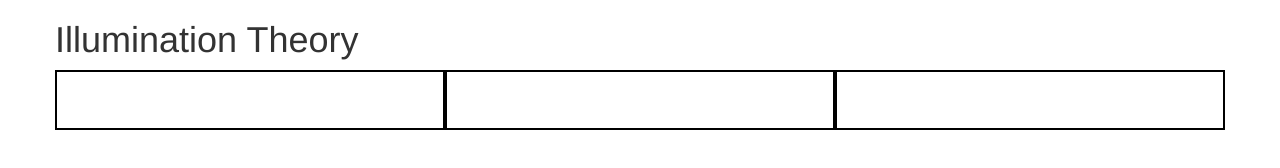
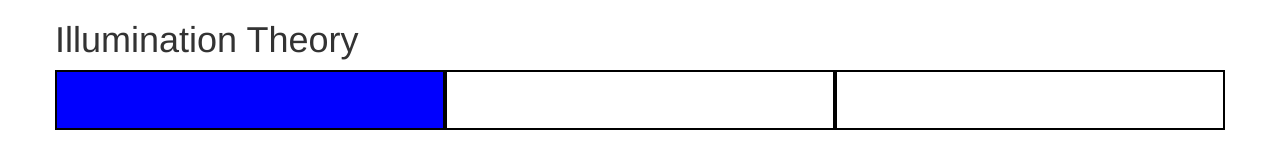
Before and after one commit to nzoLogic/Illuminate, a plain HTML site: page index.html in a window 1280 px wide. Drawn offline with nearby package versions, Linux system fonts and the light colour scheme.

```diff
--- a/app.js
+++ b/app.js
@@ -1,18 +1,28 @@
 console.log('app.js loaded');
-$(document).ready(function(){
+$(document).ready(function() {
 
-  console.log("jQuery online");
-  var test = $('#one');
-  $(test).data({square: 'hey'});
-  console.log(test.data(), test);
+    console.log("jQuery online");
+    var test = $('#one');
+    $(test).data({
+        square: 'hey'
+    });
+    $('.square').on('click', checkOrder);
+    randomizeOrder($('main').children());
+    blink(test);
+    //function that randomizes key:value assignments for each child of main !!FIX THIS !!!!
+    function blink(block){
+      // console.log('blink function');
+      $(block).delay(1000).addClass('lit');
+    }
+    function randomizeOrder(parent) {
+        var box = parent[Math.floor(Math.random()* parent.length)];
+        console.log($(this).data(dataMap));
+    }
 
-  $('.square').on('click', checkOrder);
-  console.log($('.game-board').children());
-  function checkOrder(){
-    console.log($(this).data('square') === 'hey');
-  }
-
-  function randomizeOrder(){
-
-  }
+    function checkOrder() {
+        console.log($(this).data('square') === 'hey');
+    }
+    function dataMap(){
+      return
+    }
 });
--- a/index.html
+++ b/index.html
@@ -20,7 +20,7 @@
     <header class="row">
         <h1>Illumination Theory</h1>
     </header>
-  <main class="row">
+  <main class="row game-board">
     <div class='square col-sm-4' id='one'></div>
     <div class='square col-sm-4' id='two'></div>
     <div class='square col-sm-4' id='three'></div>
--- a/main.css
+++ b/main.css
@@ -3,3 +3,8 @@
   height: 60px;
   width: 60px;
 }
+
+.lit {
+  background-color: blue;
+  transition: .5s;
+}
```
Also changed, not shown: 1 other file.
